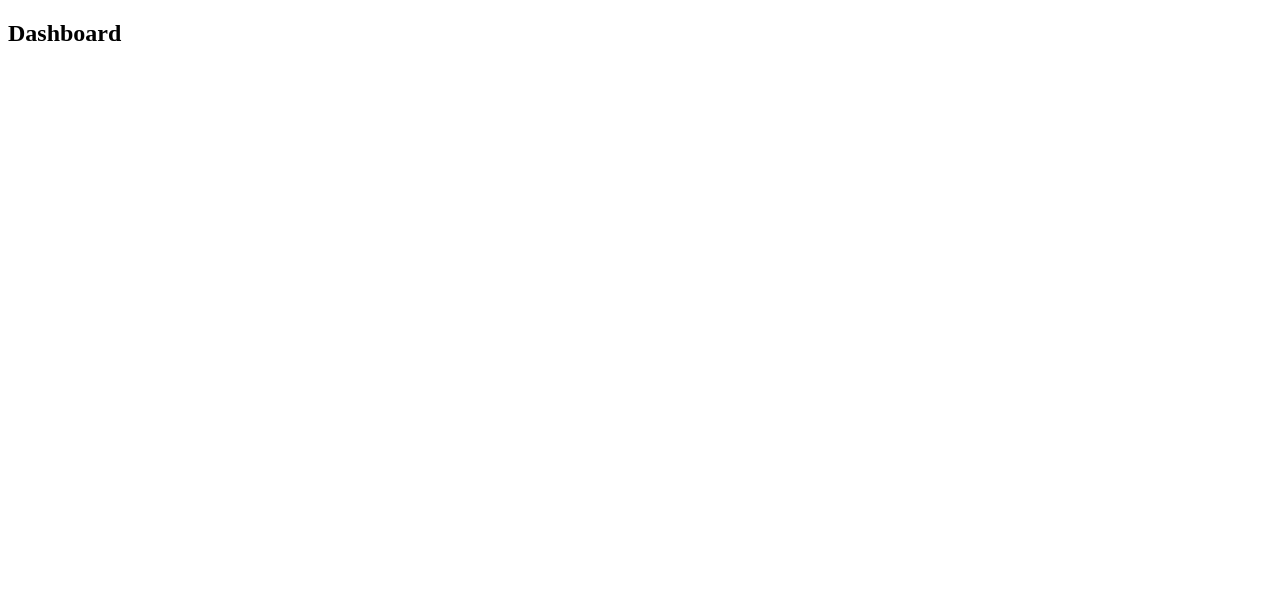
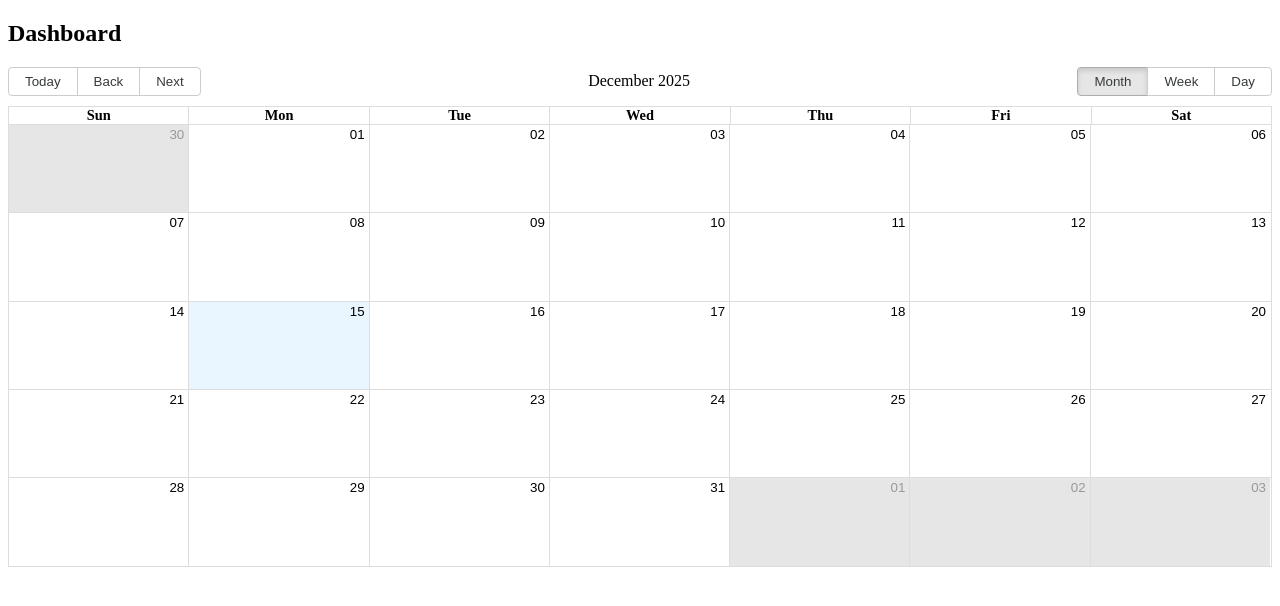
Before and after one commit to Saurabh-7196/react-big-calendar-dashboard, a React (Vite) app: page / in a window 1280 px wide. Shown: the top 606 px of the page. Built offline with nearby package versions, Linux system fonts and the light colour scheme.

Commit message:
Initial CalenderView implementation

```diff
--- /dev/null
+++ b/src/components/Calendar/CalenderView.jsx
@@ -0,0 +1,69 @@
+import { Calendar, dateFnsLocalizer } from "react-big-calendar";
+import { format, parse, startOfWeek, getDay } from "date-fns";
+import enUS from "date-fns/locale/en-US";
+import "react-big-calendar/lib/css/react-big-calendar.css";
+
+import { useDispatch, useSelector } from "react-redux";
+import { setSelectedDate } from "../../app/calendarSlice";
+import { mapDataToEvents } from "./calendarUtils";
+
+const locales = {
+  "en-US": enUS
+};
+
+const localizer = dateFnsLocalizer({
+  format,
+  parse,
+  startOfWeek,
+  getDay,
+  locales
+});
+
+
+const CalendarView = () => {
+  const dispatch = useDispatch();
+  const calendarData = useSelector((state) => state.calendar.data);
+
+  const events = mapDataToEvents(calendarData);
+
+  const handleSelectSlot = (slotInfo) => {
+    dispatch(setSelectedDate(slotInfo.start));
+  };
+
+  const handleSelectEvent = (event) => {
+    dispatch(setSelectedDate(event.start));
+  };
+
+  const selectedDate = useSelector(
+    (state) => state.calendar.selectedDate
+  );
+
+
+  return (
+    <Calendar
+      localizer={localizer}
+      events={events}
+      startAccessor="start"
+      endAccessor="end"
+      selectable
+      views={["month", "week", "day"]}
+      style={{ height: 500 }}
+      onSelectSlot={handleSelectSlot}
+      onSelectEvent={handleSelectEvent}
+      dayPropGetter={(date) => {
+        if (
+          selectedDate &&
+          date.toDateString() === new Date(selectedDate).toDateString()
+        ) {
+          return {
+            style: {
+              backgroundColor: "#90CAF9"
+            }
+          };
+        }
+      }}
+    />
+  );
+};
+
+export default CalendarView;
--- /dev/null
+++ b/src/components/Calendar/calendarUtils.js
@@ -0,0 +1,16 @@
+import { parse } from "date-fns";
+
+// For convert dummy JSON to calendar events
+export const mapDataToEvents = (data) => {
+  return Object.keys(data).map((dateStr) => {
+    const date = parse(dateStr, "dd-MM-yyyy", new Date());
+
+    return {
+      title: "Data Available",
+      start: date,
+      end: date,
+      allDay: true,
+      hasData: true
+    };
+  });
+};
--- a/src/pages/Dashboard.jsx
+++ b/src/pages/Dashboard.jsx
@@ -1,11 +1,12 @@
-import { useSelector } from "react-redux";
+import CalendarView from "../components/Calendar/CalenderView";
 
 const Dashboard = () => {
-    const calendarData = useSelector((state) => state.calendar.data);
-
-    console.log("Dummy data:", calendarData);
-
-    return <h2> Dashboard</h2>;
+  return (
+    <>
+      <h2>Dashboard</h2>
+      <CalendarView />
+    </>
+  );
 };
 
 export default Dashboard;
```
